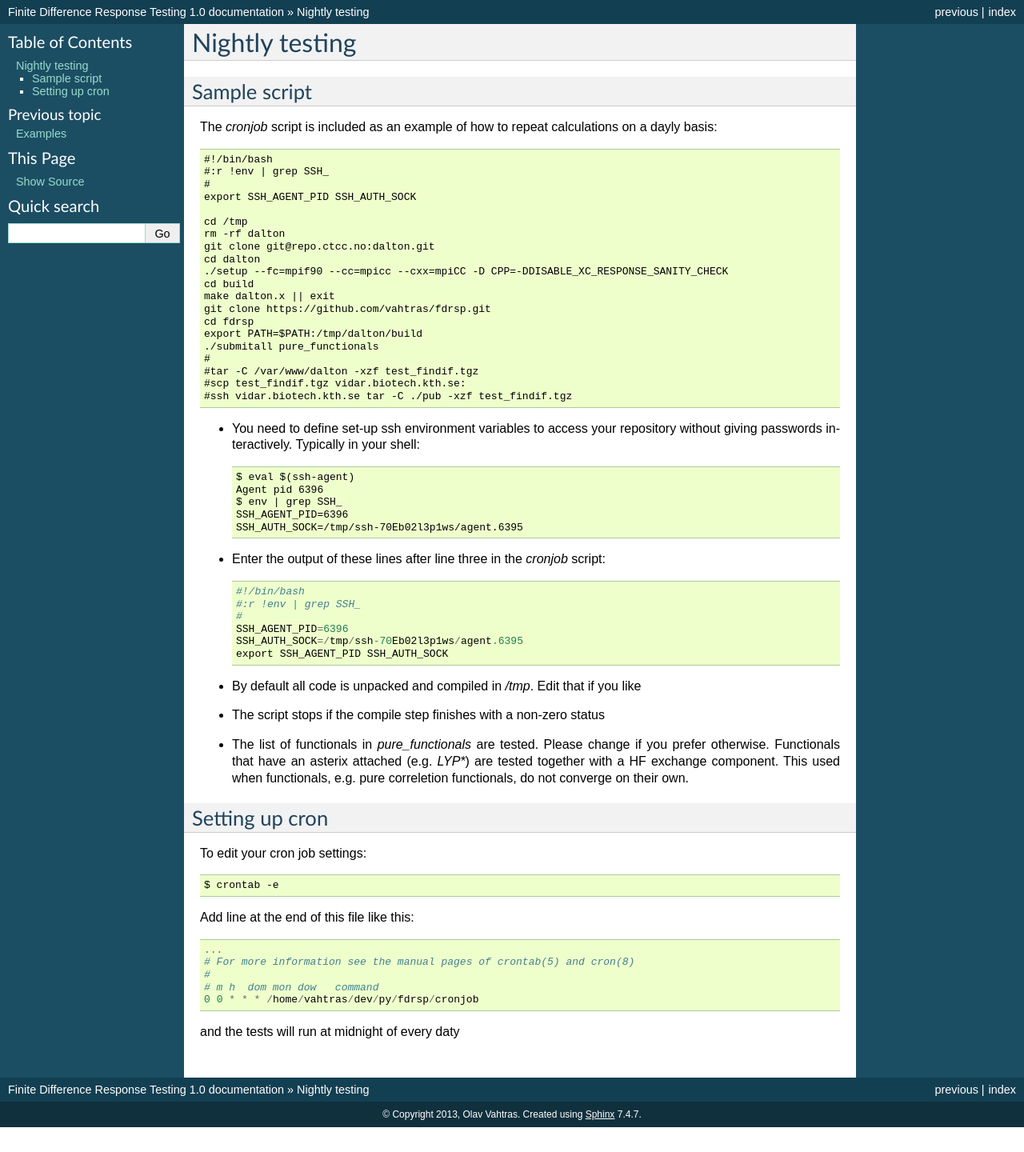
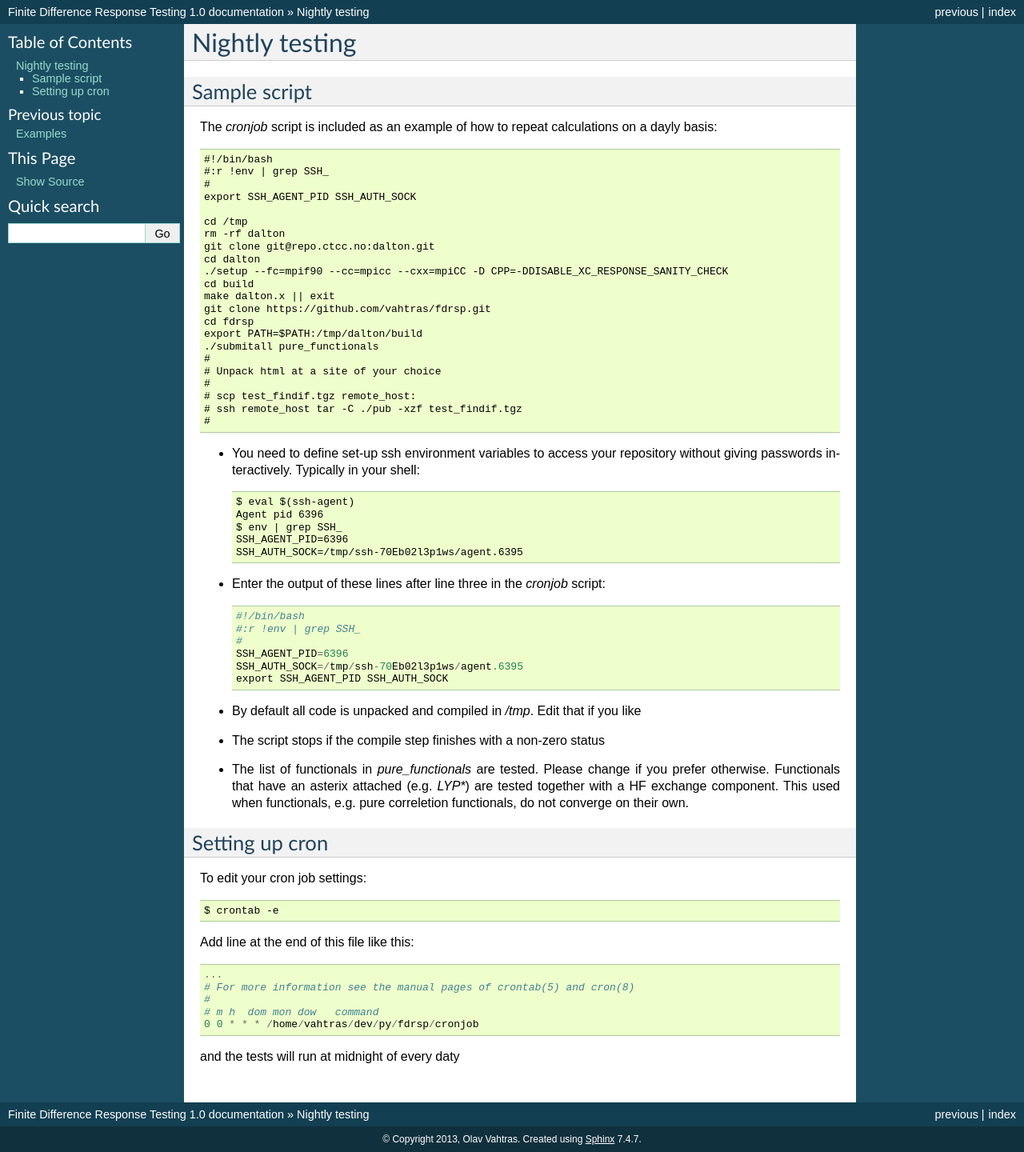
Before and after one commit to vahtras/fdrsp, a Sphinx documentation site: the page built from doc/nightly.rst, in a window 1280 px wide. Shown: the whole page at 80% size. Built offline with Sphinx 7.4.7, drawn with Linux system fonts in a browser that asks for light colours; pages that are not in the unit, such as notebooks, are missing from menus; before the commit the page ends 1409 px from its top, so only the background shows below that.

Commit message:
Cleanup docs

```diff
--- a/doc/nightly.rst
+++ b/doc/nightly.rst
@@ -24,9 +24,11 @@ on a dayly basis::
     export PATH=$PATH:/tmp/dalton/build
     ./submitall pure_functionals
     #
-    #tar -C /var/www/dalton -xzf test_findif.tgz
-    #scp test_findif.tgz vidar.biotech.kth.se:
-    #ssh vidar.biotech.kth.se tar -C ./pub -xzf test_findif.tgz
+    # Unpack html at a site of your choice
+    #
+    # scp test_findif.tgz remote_host:
+    # ssh remote_host tar -C ./pub -xzf test_findif.tgz
+    #
 
 * You need to define set-up ssh environment variables to access your repository without giving passwords interactively. Typically in your shell::
 
```
